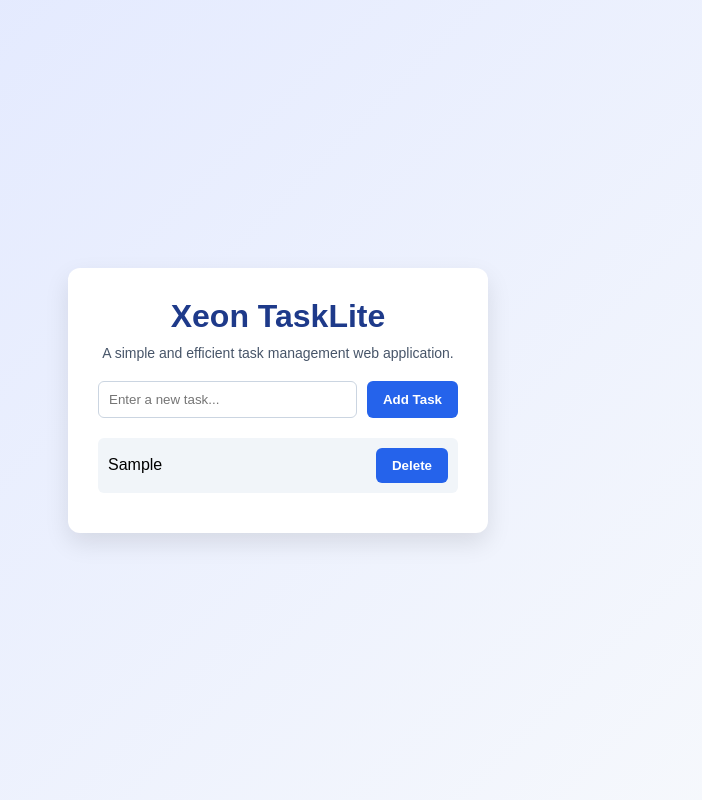
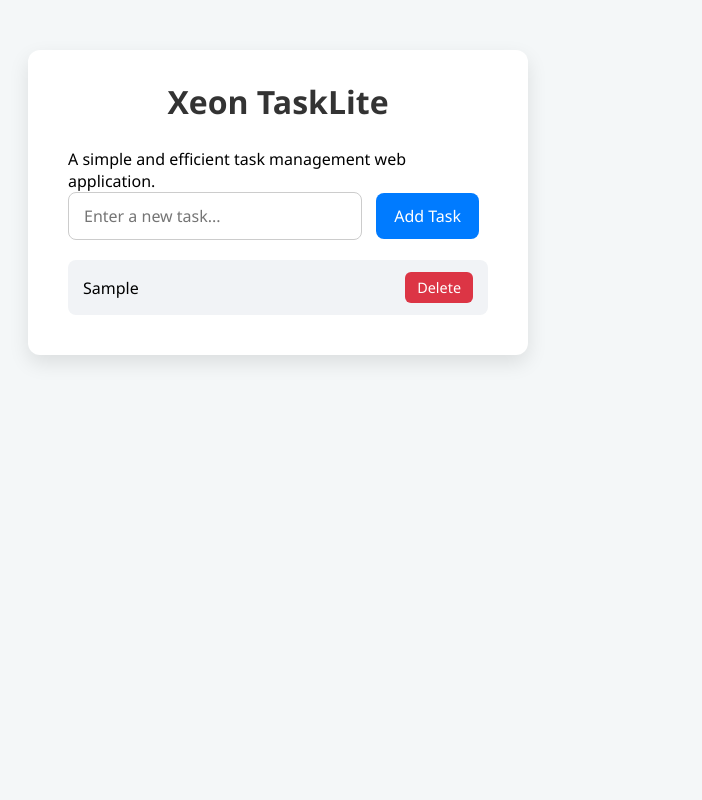
Before and after one commit to Xeon-Godfred/xeon-tasklite, a plain HTML site: page index.html in a window 1280 px wide. Both pictures are taken after typing "Sample" into the empty fields and a click on the button "Add Task". Shown: the whole page, without its empty margins (362-1064 px from the left). Drawn offline with Linux system fonts and the light colour scheme.

Commit message:
Polish CSS for professional portfolio look

```diff
--- a/style.css
+++ b/style.css
@@ -1,82 +1,102 @@
+/* Xeon TaskLite - Professional CSS */
+
+/* Reset default browser styles */
 * {
   margin: 0;
   padding: 0;
   box-sizing: border-box;
-  font-family: Arial, Helvetica, sans-serif;
+  font-family: 'Segoe UI', Tahoma, Geneva, Verdana, sans-serif;
 }
 
+/* Body styling */
 body {
+  background: #f4f7f8;
+  display: flex;
+  flex-direction: column;
+  align-items: center;
   min-height: 100vh;
-  background: linear-gradient(135deg, #e0e7ff, #f8fafc);
-  display: flex;
-  align-items: center;
-  justify-content: center;
+  padding: 50px 20px;
 }
 
+/* App container */
 .container {
   background: #ffffff;
-  padding: 30px;
+  padding: 30px 40px;
+  border-radius: 12px;
+  box-shadow: 0 8px 20px rgba(0,0,0,0.1);
+  max-width: 500px;
   width: 100%;
-  max-width: 420px;
-  border-radius: 12px;
-  box-shadow: 0 10px 25px rgba(0, 0, 0, 0.1);
 }
 
+/* Heading */
 h1 {
   text-align: center;
-  color: #1e3a8a;
-  margin-bottom: 10px;
+  color: #333;
+  margin-bottom: 25px;
+  font-size: 2rem;
 }
 
-p {
-  text-align: center;
-  color: #475569;
-  font-size: 14px;
-  margin-bottom: 20px;
-}
-
-.task-input {
-  display: flex;
-  gap: 10px;
-  margin-bottom: 20px;
-}
-
-input {
-  flex: 1;
-  padding: 10px;
-  border: 1px solid #cbd5e1;
-  border-radius: 6px;
-  outline: none;
-}
-
-input:focus {
-  border-color: #2563eb;
+/* Input and button */
+input[type="text"] {
+  padding: 12px 15px;
+  width: 70%;
+  border: 1px solid #ccc;
+  border-radius: 8px;
+  margin-right: 10px;
+  font-size: 1rem;
 }
 
 button {
-  padding: 10px 16px;
-  background: #2563eb;
+  padding: 12px 18px;
+  border: none;
+  background-color: #007bff;
   color: white;
-  border: none;
-  border-radius: 6px;
+  border-radius: 8px;
   cursor: pointer;
-  font-weight: 600;
+  font-size: 1rem;
+  transition: background 0.3s ease;
 }
 
 button:hover {
-  background: #1d4ed8;
+  background-color: #0056b3;
 }
 
+/* Task list */
 ul {
   list-style: none;
+  margin-top: 20px;
+  padding: 0;
 }
 
 li {
-  background: #f1f5f9;
-  padding: 10px;
+  padding: 12px 15px;
+  background: #f1f3f6;
   margin-bottom: 10px;
-  border-radius: 6px;
+  border-radius: 8px;
   display: flex;
   justify-content: space-between;
   align-items: center;
+  cursor: pointer;
+  transition: background 0.2s ease;
 }
+
+li:hover {
+  background: #e0e4e8;
+}
+
+li button {
+  background-color: #dc3545;
+  padding: 6px 12px;
+  border-radius: 6px;
+  font-size: 0.9rem;
+}
+
+li button:hover {
+  background-color: #a71d2a;
+}
+
+/* Completed task */
+.completed {
+  text-decoration: line-through;
+  color: #888;
+}
```
